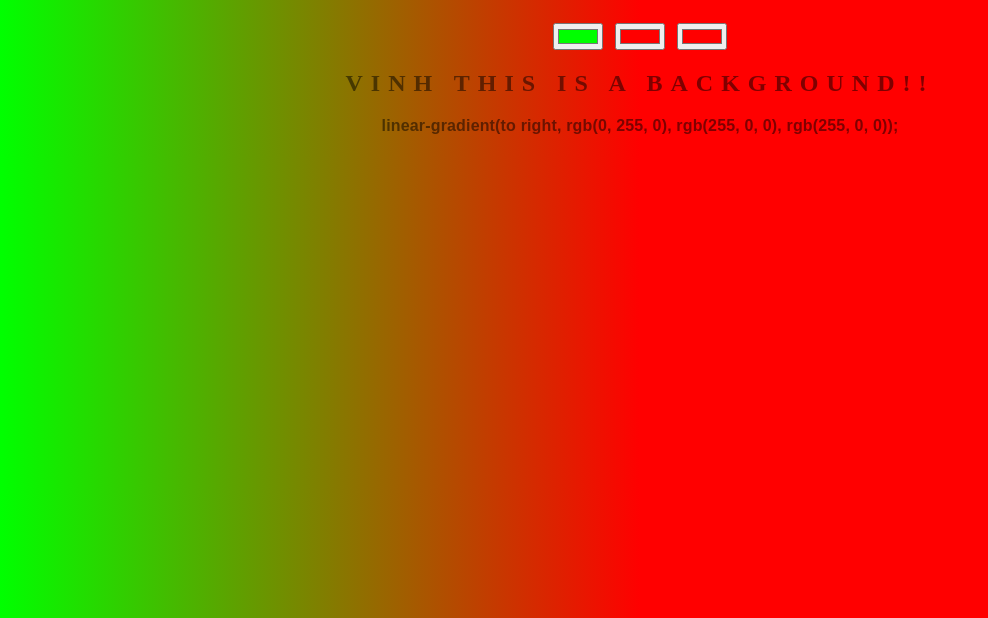
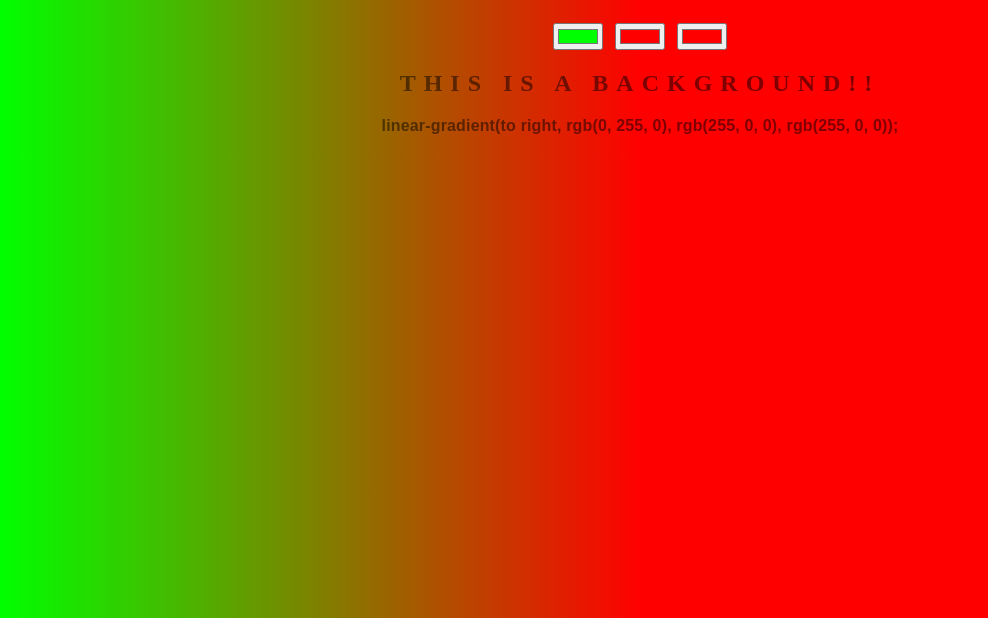
Before and after one commit to vinhnqdev/background-generator, a plain HTML site: page index.html in a window 1280 px wide. Shown: the part 182-800 px from the top of the page, without its empty margins (0-988 px from the left). Drawn offline with Linux system fonts and the light colour scheme.

Commit message:
xoa ten vinh

```diff
--- a/index.html
+++ b/index.html
@@ -9,7 +9,7 @@
 	<input class="color1" type="color" name="color1" value="#00ff00">
 	<input class="color2" type="color" name="color2" value="#ff0000">
 	<input class="color3" type="color" name="color2" value="#ff0000">
-	<h2>Vinh This is a background!!</h2>
+	<h2>This is a background!!</h2>
 	<h3></h3>
 	<h2></h2>
 	<script type="text/javascript" src="script.js"></script>
```
